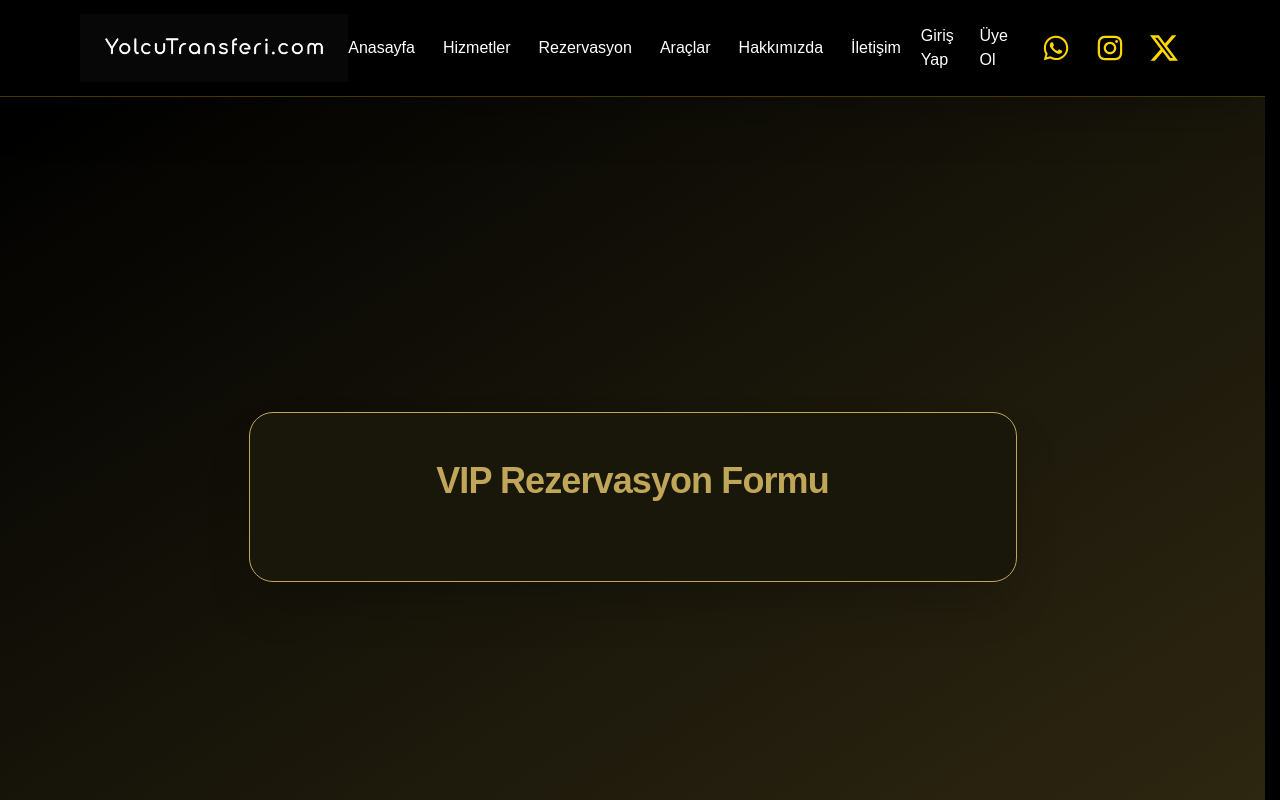
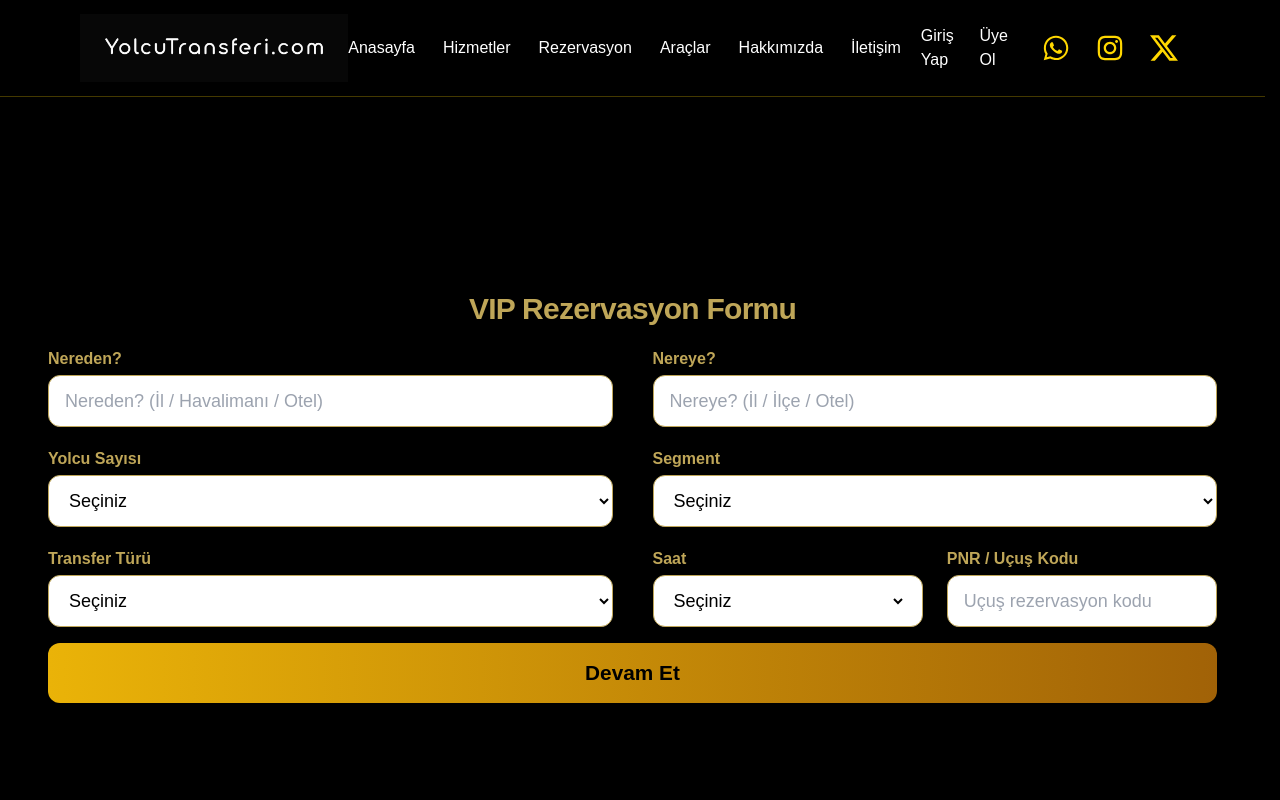
Before and after one commit to haliltayfur/yolcutransferi, a Next.js app: page /rezervasyon in a window 1280 px wide. Shown: the top 800 px of the page. Built offline with nearby package versions, Linux system fonts and the light colour scheme.

Commit message:
Update page.js

```diff
--- a/app/rezervasyon/page.js
+++ b/app/rezervasyon/page.js
@@ -1,15 +1,12 @@
-// app/rezervasyon/page.js
-import { Suspense } from "react";
-import RezervasyonForm from "./RezervasyonForm";
+// === Dosya: app/rezervasyon/page.jsx ===
+"use client";
+import VipTransferForm from "../../components/VipTransferForm";
 
-export default function Page() {
+export default function RezervasyonPage() {
   return (
-    <main className="min-h-screen bg-gradient-to-br from-black via-[#19160a] to-[#302811] flex items-center justify-center">
-      <div className="w-full max-w-4xl mx-auto">
-        <Suspense fallback={<div>Yükleniyor...</div>}>
-          <RezervasyonForm />
-        </Suspense>
-      </div>
-    </main>
+    <div className="w-full min-h-[800px] flex items-center justify-center py-16 px-2">
+      <VipTransferForm />
+    </div>
   );
 }
+// === Dosya SONU: app/rezervasyon/page.jsx ===
```
